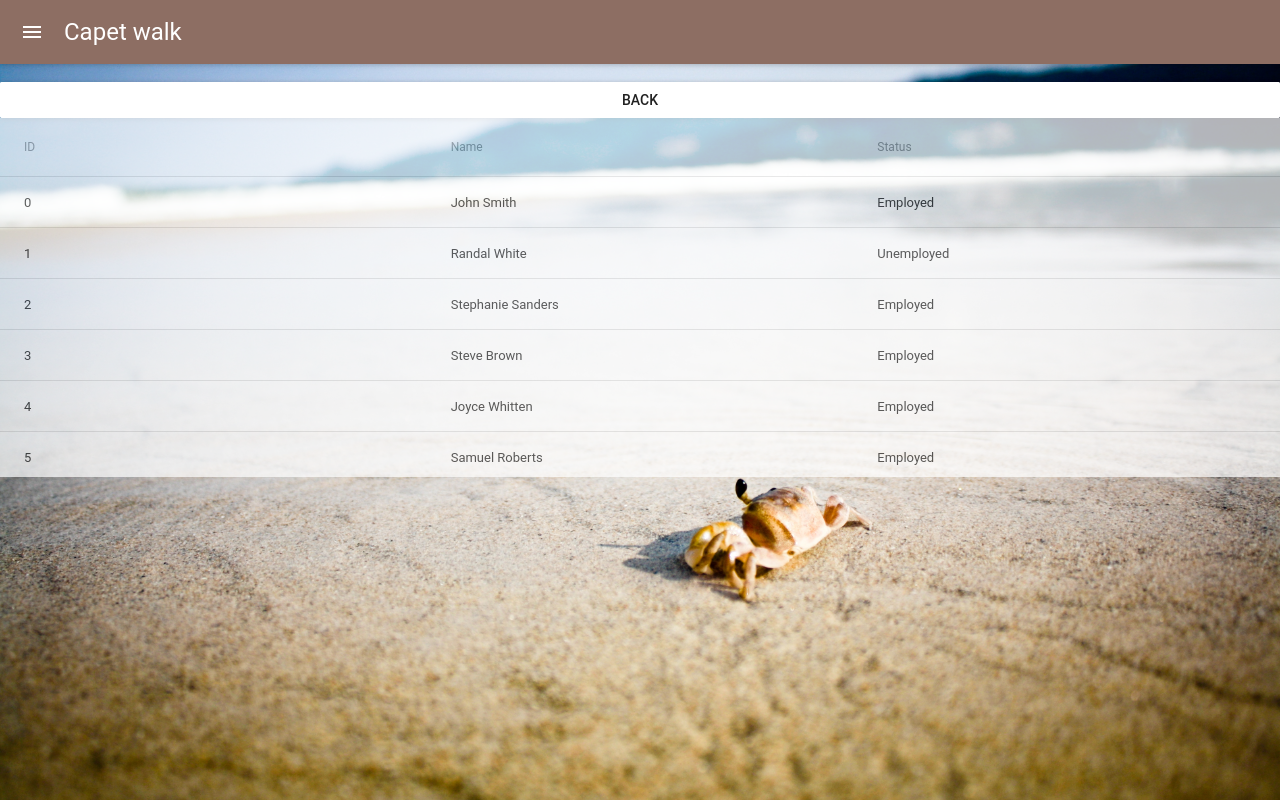
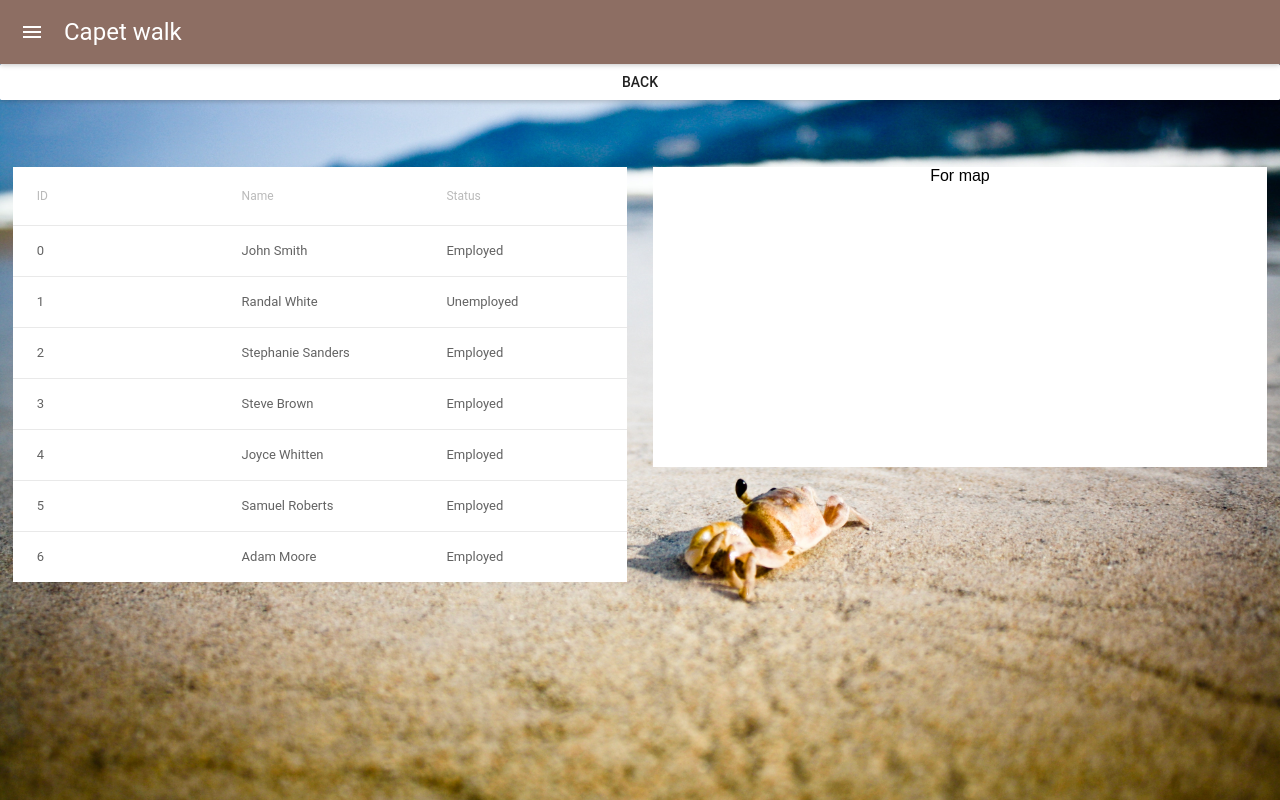
Before and after one commit to lemonaz5/Azuew_geek-a-thon, a React (Create React App) app: page /#/interestplace in a window 1280 px wide. Built offline with nearby package versions, Linux system fonts and the light colour scheme.

Commit message:
set center

```diff
--- a/src/App.css
+++ b/src/App.css
@@ -5,6 +5,7 @@
   background-repeat: no-repeat;
   background-size: cover;
   height: 100vh;
+  position: relative;
 }
 
 .inplace {
@@ -14,3 +15,24 @@
   background-size: cover;
   height: 100vh;
 }
+
+.block {
+  text-align: center;
+  background-color:white;
+  padding:80px;
+  opacity: 0.9;
+  position: absolute;
+  top: 50%;
+  left: 50%;
+  transform: translate(-50%, -50%);
+}
+.col {
+  margin: 1%;
+  width: 48%;
+  background-color: white;
+  float:left;
+}
+
+.row {
+  text-align: center;
+}
--- a/src/App.js
+++ b/src/App.js
@@ -14,11 +14,10 @@ class App extends Component {
       <MuiThemeProvider>
         <AppBar
           style={{backgroundColor:'#8D6E63',width:'100%'}}
-          title="Capet walk"
+          title="Carpet walk"
           iconClassNameRight="muidocs-icon-navigation-expand-more"
         />
-        <div style={{height: '200px'}}/>
-        <div style={{textAlign: 'center', backgroundColor:'white', padding:'50px',opacity: '0.9'}}>
+        <div className="block">
           <SearchBar />
           <Link to="/interestplace"><RaisedButton label="Search" style={{marginTop:'15px'}}></RaisedButton></Link>
         </div>
--- a/src/InterestPlace.js
+++ b/src/InterestPlace.js
@@ -61,8 +61,6 @@ const tableData = [
 
 export default class InterestPlace extends Component{
   state = {
-    fixedHeader: true,
-    fixedFooter: false,
     stripedRows: false,
     showRowHover: true,
     selectable: false,
@@ -70,7 +68,6 @@ export default class InterestPlace extends Component{
     enableSelectAll: false,
     deselectOnClickaway: false,
     showCheckboxes: false,
-    height: '300px',
   };
 
   handleToggle = (event, toggled) => {
@@ -93,19 +90,15 @@ export default class InterestPlace extends Component{
               title="Capet walk"
               iconClassNameRight="muidocs-icon-navigation-expand-more"
             />
-            <br/>
             <Link to="/"><RaisedButton label="Back" fullWidth={true} /></Link>
             <br style={{height: '20px'}}/>
-            <div className="row">
+            <span className="row">
+              <br/> <br/> <br/>
               <div className="col">
                 <div>
                   <Table
                     style={{opacity:'0.7'}}
-                    height={this.state.height}
-                    fixedHeader={this.state.fixedHeader}
-                    fixedFooter={this.state.fixedFooter}
-                    selectable={this.state.selectable}
-                    multiSelectable={this.state.multiSelectable}
+                    fixedHeader='true'
                   >
                     <TableHeader
                       displaySelectAll={this.state.showCheckboxes}
@@ -113,15 +106,15 @@ export default class InterestPlace extends Component{
                       enableSelectAll={this.state.enableSelectAll}
                     >
                       <TableRow>
-                        <TableHeaderColumn tooltip="The ID">ID</TableHeaderColumn>
-                        <TableHeaderColumn tooltip="The Name">Name</TableHeaderColumn>
-                        <TableHeaderColumn tooltip="The Status">Status</TableHeaderColumn>
+                        <TableHeaderColumn>ID</TableHeaderColumn>
+                        <TableHeaderColumn>Name</TableHeaderColumn>
+                        <TableHeaderColumn>Status</TableHeaderColumn>
                       </TableRow>
                     </TableHeader>
                     <TableBody
                       displayRowCheckbox={this.state.showCheckboxes}
                       deselectOnClickaway={this.state.deselectOnClickaway}
-                      showRowHover={this.state.showRowHover}
+                      showRowHover='true'
                       stripedRows={this.state.stripedRows}
                     >
                       {tableData.map( (row, index) => (
@@ -135,7 +128,10 @@ export default class InterestPlace extends Component{
                   </Table>
                   </div>
                 </div>
-              </div>
+                <div className="col" style={{height:'300px'}}>
+                  For map
+                </div>
+              </span>
             </div>
         </MuiThemeProvider>
       </div>
--- a/src/components/search_bar.js
+++ b/src/components/search_bar.js
@@ -30,7 +30,7 @@ export default class SearchBar extends React.Component {
       handleUpdateInput = (value) => {
         this.setState({
           dataName: [
-            'Bangkok','Japan','London','Hamburg'
+            'bangkok','japan','london','hamburg'
           ],
         });
         console.log(this.state.dataName)
```
